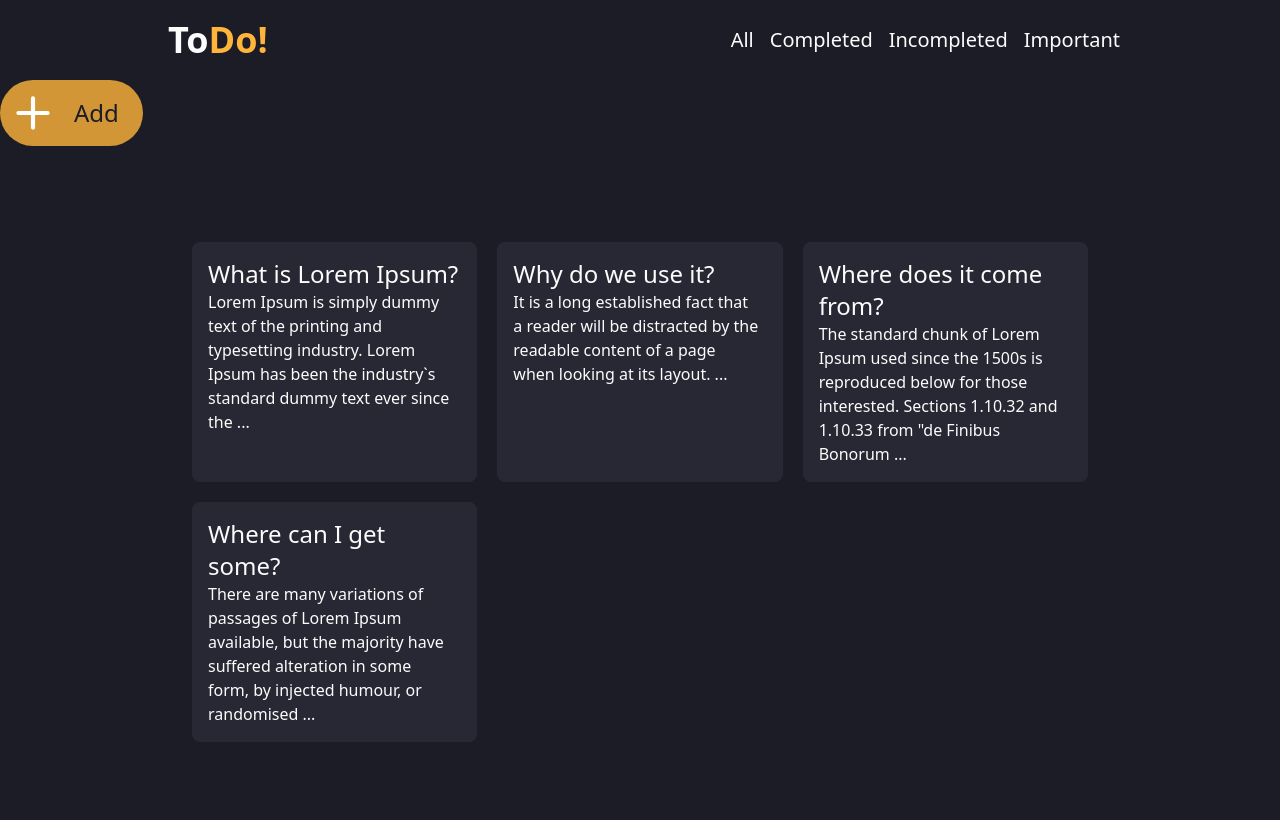
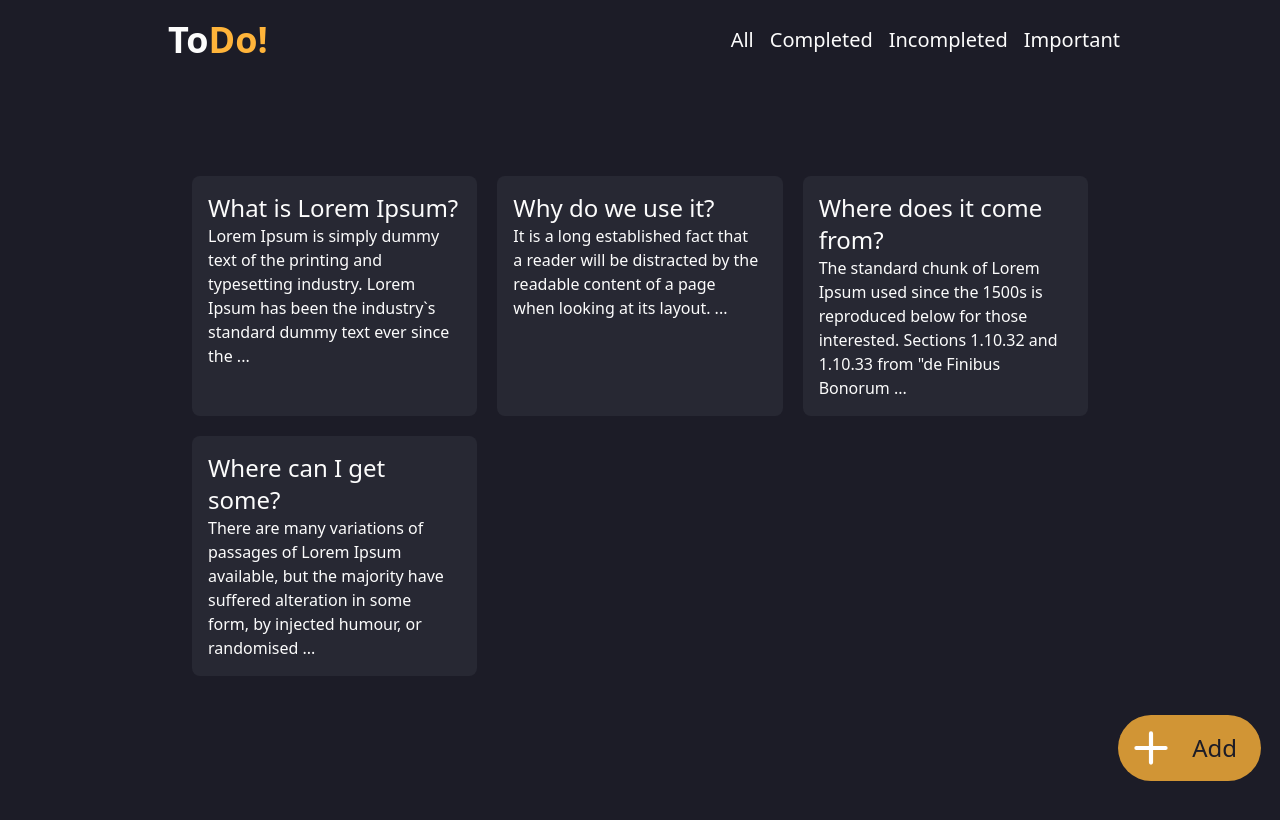
Before and after one commit to Mecshi/todo-app, a React (Vite) app: page / in a window 1280 px wide. In both pictures the pointer is over the button "Add". Shown: the top 820 px of the page. Built offline with nearby package versions, Linux system fonts and the light colour scheme.

Commit message:
fix: Add style for TOC moving button hover

```diff
--- a/src/index.css
+++ b/src/index.css
@@ -4,9 +4,11 @@
 @tailwind components;
 @tailwind utilities;
 
-@layer base {
-  html {
-    background-color: #1C1C27;
-  };
+body {
+  background-color: #1C1C27;
+}
 
+button:hover {
+  margin: -1px;
+  padding: -1px
 }
```
